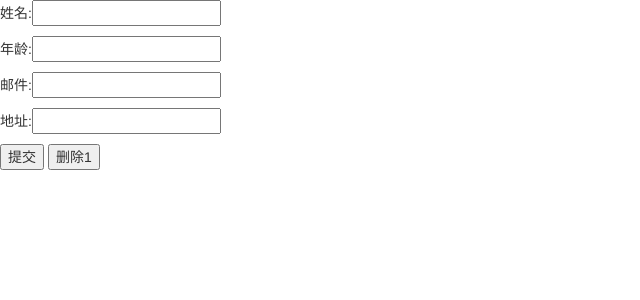
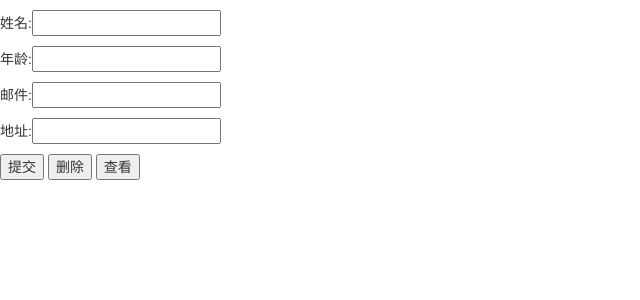
Before and after one commit to maaosheng/cece, a Django app: page /index/ in a window 1280 px wide. Shown: the top 300 px of the page, without its empty margins (0-640 px from the left). Run offline with Django 3.2, Linux system fonts and the light colour scheme; some libraries are stand-ins or nearby versions.

Commit message:
查看完成

```diff
--- a/templates/index.html
+++ b/templates/index.html
@@ -10,13 +10,15 @@
         {% csrf_token %}
         {% for foo in obj %}
             <p>
+            <p>
             {{ foo.label }}:{{ foo }}
               <span>{{ foo.errors.0 }}</span>
         {% endfor %}
     </p>
 
     <input type="submit" value="提交">
-    <input type="submit" value="删除1">
+    <input type="submit" value="删除">
+    <input type="submit" value="查看">
 
 
 </form>
```
